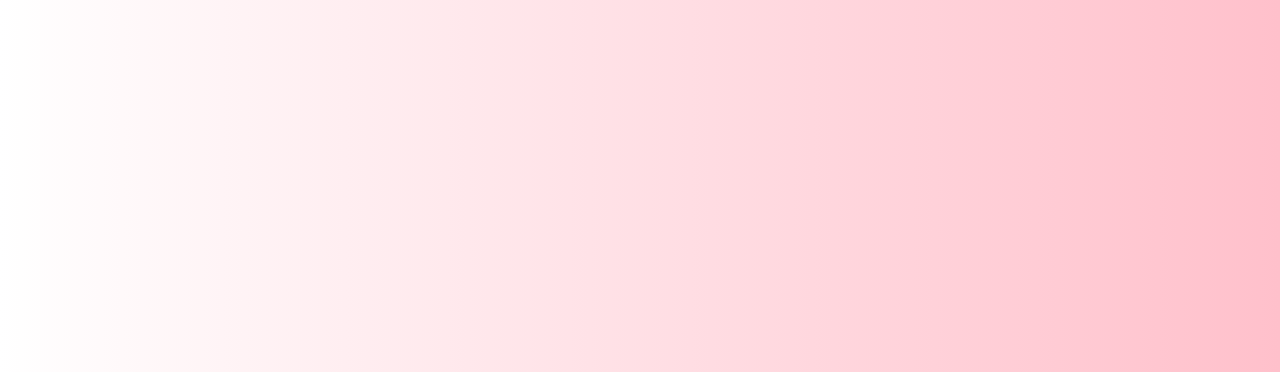
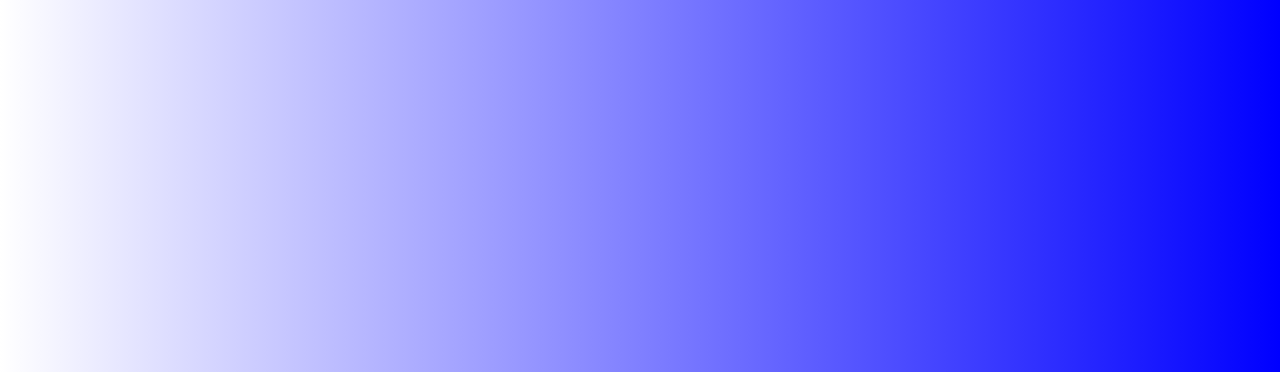
Before and after one commit to sakshish88/gitJen, a plain HTML site: page index.html in a window 1280 px wide. Shown: the top 372 px of the page. Drawn offline with Linux system fonts and the light colour scheme.

Commit message:
white-blue bg

```diff
--- a/index.html
+++ b/index.html
@@ -11,7 +11,7 @@
       align-items: center;
       height: 100vh;
       margin: 0;
-      background: linear-gradient(to right, white, pink);
+      background: linear-gradient(to right, white, blue);
       color: white;
       font-family: Arial, sans-serif;
       font-size: 40px;
```
